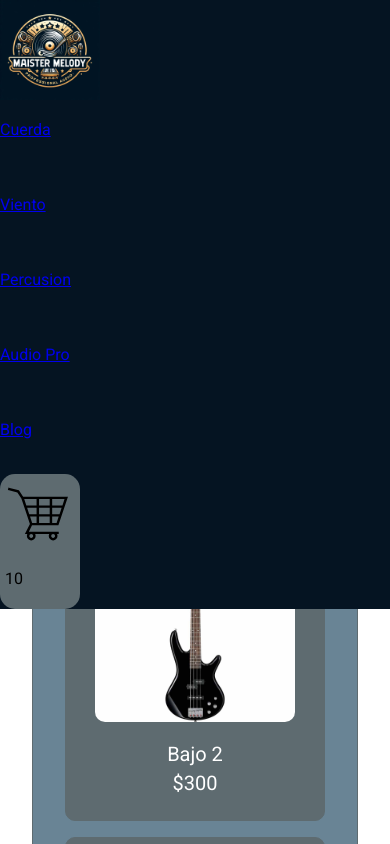
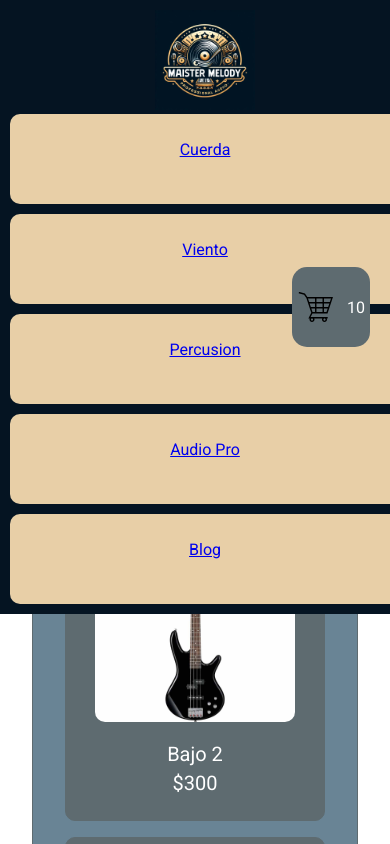
Before and after one commit to GermanGutiUy/Tienda-de-Musica-German-Gutierrez, a React (Vite) app: page / in a window 390 px wide. Shown: the top 844 px of the page. Built offline with nearby package versions, Linux system fonts and the light colour scheme.

Commit message:
Diseños 2

```diff
--- a/src/components/NavBar/CardWidget.css
+++ b/src/components/NavBar/CardWidget.css
@@ -1,3 +1,5 @@
+@import url('https://fonts.googleapis.com/css2?family=Roboto:wght@400;700&display=swap');
+
 .CardWidgetContainer {
   display: flex;
   align-items: center;
@@ -5,15 +7,23 @@
   background-color: #5e6b70;
   border-radius: 15px;
   padding: 15px;
+  position: absolute;
+  right: 20px; /* Ubica el widget a la derecha del navbar */
+  top: 50%;
+  transform: translateY(-50%);
 }
 
-.CardWidgetNumber {
-  margin-left: auto;
-  margin-right: auto;
-  font-size: 3rem;
-  font-family: Arial, sans-serif;
+.CardWidgetImg {
   display: flex;
   align-items: center;
+  justify-content: center;
+}
+
+.CardWidgetCounter {
+  margin-left: 10px;
+  font-size: 1.5rem;
+  font-family: 'Roboto', sans-serif;
+  color: #ffffff;
 }
 
 @media (max-width: 768px) {
@@ -21,11 +31,11 @@
     padding: 5px;
   }
 
-  .CardWidgetImage {
+  .CardWidgetImg svg {
     max-width: 40px;
   }
 
-  .CardWidgetNumber {
-    font-size: 1.5rem;
+  .CardWidgetCounter {
+    font-size: 1rem;
   }
 }
--- a/src/components/NavBar/CardWidget.jsx
+++ b/src/components/NavBar/CardWidget.jsx
@@ -5,11 +5,9 @@ const CardWidget = () => {
   return (
     <div className="CardWidgetContainer">
       <div className="CardWidgetImg">
-      <div>
         <GiShoppingCart size={70}/>
       </div>
       <p className="CardWidgetCounter">10</p> {/* //De momento, numero de carrito fijo */}
-      </div>
     </div>
   )
 }
--- a/src/components/NavBar/NavBar.css
+++ b/src/components/NavBar/NavBar.css
@@ -1,9 +1,11 @@
+@import url('https://fonts.googleapis.com/css2?family=Roboto:wght@400;700&display=swap');
+
 .NavBar {
   display: flex;
   align-items: center;
   justify-content: space-between;
   background-color: #051422;
-  padding: 0%;
+  padding: 10px 20px;
   width: 100%;
   box-sizing: border-box;
   position: fixed;
@@ -11,39 +13,35 @@
   z-index: 1000;
 }
 
-.NavBar .brand img {
-  display: block;
-  max-width: 70%;
+.NavBar .brand {
+  flex: 0 0 auto;
+  max-width: 100px;
   height: auto;
 }
 
-.NavBar ul {
+.navLinks {
   list-style: none;
   display: flex;
-  gap: 20px; /* Espacio entre los botones */
+  gap: 20px;
   margin: 0;
   padding: 0;
-  flex-wrap: wrap;
+  flex: 1;
+  justify-content: center;
 }
 
-.NavBar ul li {
-  display: flex;
-  align-items: center;
-  justify-content: center;
-  padding: 40px 100px; /* Ajusta el relleno */
+.navLinks li {
+  padding: 10px 20px;
   background-color: #e8cfa7;
   border-radius: 10px;
   color: #000000;
   cursor: pointer;
   transition: background-color 0.3s ease, color 0.3s ease;
-  flex: 1 1 auto;
-  text-align: center;
+  font-family: 'Roboto', sans-serif;
+  font-size: 18px;
   white-space: nowrap;
-  font-size: 50px;
-  font-family: Arial, sans-serif;
 }
 
-.NavBar ul li:hover {
+.navLinks li:hover {
   background-color: #a15d28;
   color: #ddd;
 }
@@ -51,32 +49,31 @@
 @media (max-width: 768px) {
   .NavBar {
     flex-direction: column;
-    align-items: flex-start;
+    align-items: center;
+    padding: 10px;
   }
 
-  .NavBar ul {
+  .navLinks {
     flex-direction: column;
+    gap: 10px;
     width: 100%;
-    gap: 10px;
+    text-align: center;
   }
 
-  .NavBar ul li {
+  .navLinks li {
     width: 100%;
-    margin-bottom: 10px;
+    text-align: center;
+  }
+
+  .NavBar .brand {
+    max-width: 80px;
   }
 }
 
 /* Configuración para pantallas muy chicas */
 @media (max-width: 480px) {
-  .NavBar .brand img {
-    max-width: 100%;
-  }
-
-  .NavBar ul {
-    gap: 5px;
-  }
-
-  .NavBar ul li {
+  .navLinks li {
     padding: 10px;
+    font-size: 16px;
   }
 }
--- a/src/components/NavBar/NavBar.jsx
+++ b/src/components/NavBar/NavBar.jsx
@@ -1,69 +1,78 @@
 import React from 'react';
 import CardWidget from './CardWidget'; // Import Foto del carrito de compras
 import Logo from "../../img/Logo.jpg"; // Import Foto del logo
-import './NavBar.css'
-import {  Link  } from "react-router-dom"
+import './NavBar.css';
+import { Link } from "react-router-dom";
 
 const NavBar = () => {
   return (
-
     <nav className='NavBar'>
-      <Link  to = "/"className='band'>
+      <Link to="/" className='brand'>
         <img width={100} src={Logo} alt="Logo" />
       </Link>
 
-
-      <ul>
-        <Link to = "/categoria/cuerda" className = "category">
+      <ul className='navLinks'>
+        <li>
+          <Link to="/categoria/cuerda" className="category">
             <p>Cuerda</p>
-        <div className = "img-category">
+            <div className="img-category">
               <img
-            src = ""
-            alt = ""
+                src=""
+                alt=""
               />
             </div>
           </Link>
+        </li>
 
-        <Link to = "/categoria/viento" className = "category">
+        <li>
+          <Link to="/categoria/viento" className="category">
             <p>Viento</p>
-        <div className = "img-category">
+            <div className="img-category">
               <img
-            src = ""
-            alt = ""
+                src=""
+                alt=""
               />
             </div>
           </Link>
+        </li>
 
-        <Link to = "/categoria/percusion" className = "category">
+        <li>
+          <Link to="/categoria/percusion" className="category">
             <p>Percusion</p>
-        <div className = "img-category">
+            <div className="img-category">
               <img
-            src = ""
-            alt = ""
+                src=""
+                alt=""
               />
             </div>
           </Link>
+        </li>
 
-        <Link to = "/categoria/audiopro" className = "category">
+        <li>
+          <Link to="/categoria/audiopro" className="category">
             <p>Audio Pro</p>
-        <div className = "img-category">
+            <div className="img-category">
               <img
-            src = ""
-            alt = ""
+                src=""
+                alt=""
               />
             </div>
           </Link>
+        </li>
 
-        <Link to = "/categoria/blog" className = "category">
+        <li>
+          <Link to="/categoria/blog" className="category">
             <p>Blog</p>
-        <div className = "img-category">
+            <div className="img-category">
               <img
-            src = ""
-            alt = ""
+                src=""
+                alt=""
               />
             </div>
           </Link>
+        </li>
       </ul>
+
       <CardWidget />
     </nav>
   );
```
Lines whose indentation alone changed are shown as unchanged.
